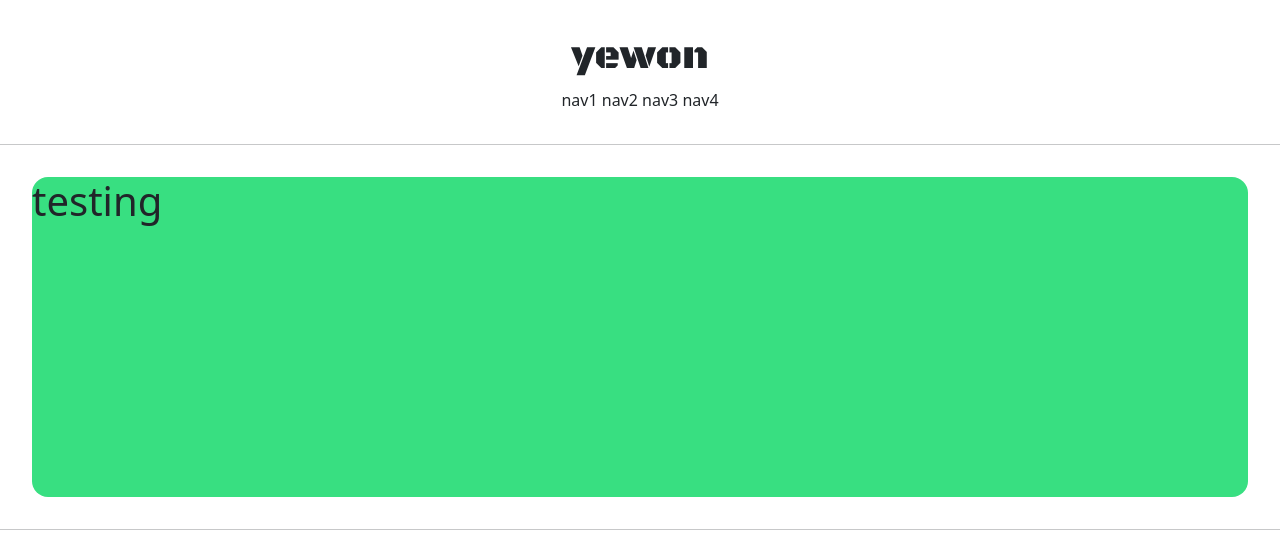
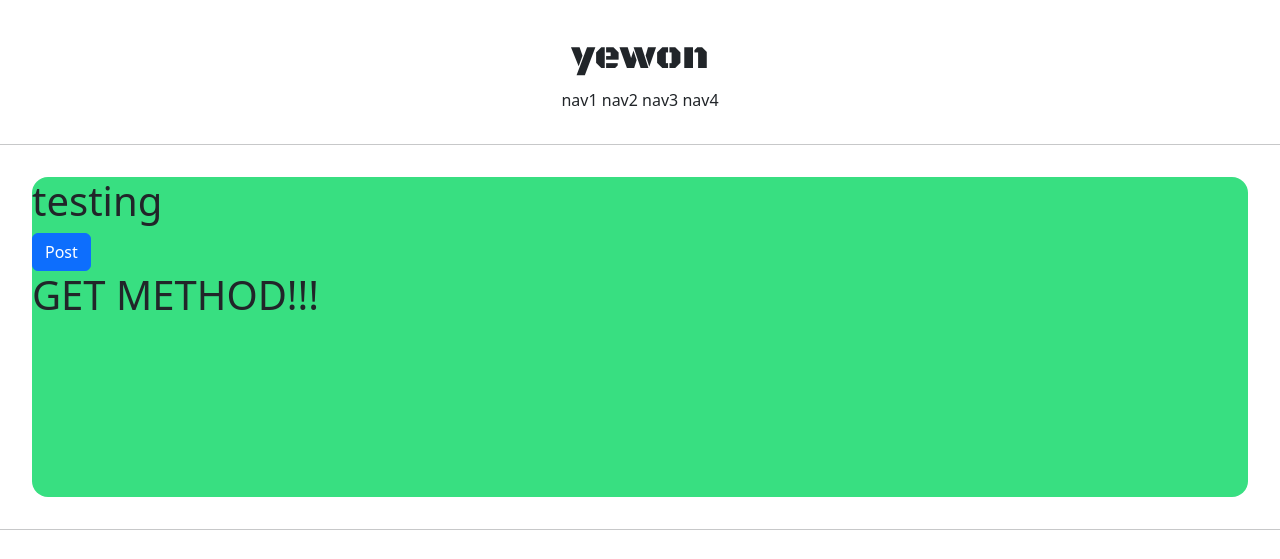
Before and after one commit to yewon4284/django-project, a Django app: page /account/hello_world/ in a window 1280 px wide. Shown: the top 559 px of the page. Run offline with Django 4.2, Linux system fonts and the light colour scheme.

Commit message:
django course 15 commit

```diff
--- a/accountapp/templates/accountapp/hello_world.html
+++ b/accountapp/templates/accountapp/hello_world.html
@@ -8,7 +8,15 @@
         testing
     </h1>
 
+    <form action = "/account/hello_world/" method = "post">
+        {% csrf_token %}
+        <input type = "submit" class = "btn btn-primary" value = "Post">
+    </form>
 
+    <h1>
+        {{ text }}
+
+    </h1>
 </div>
 
 {% endblock %}
--- a/accountapp/views.py
+++ b/accountapp/views.py
@@ -4,4 +4,8 @@ from django.shortcuts import render
 # Create your views here.
 
 def hello_world(request):
-    return render(request, 'accountapp/hello_world.html')
+
+    if request.method == "POST":
+        return render(request, 'accountapp/hello_world.html', context = {'text': 'POST METHOD!!!'})
+    else:
+        return render(request, 'accountapp/hello_world.html', context = {'text': 'GET METHOD!!!'})
```
Also changed, not shown: accountapp/models.py (line endings or trailing spaces).
